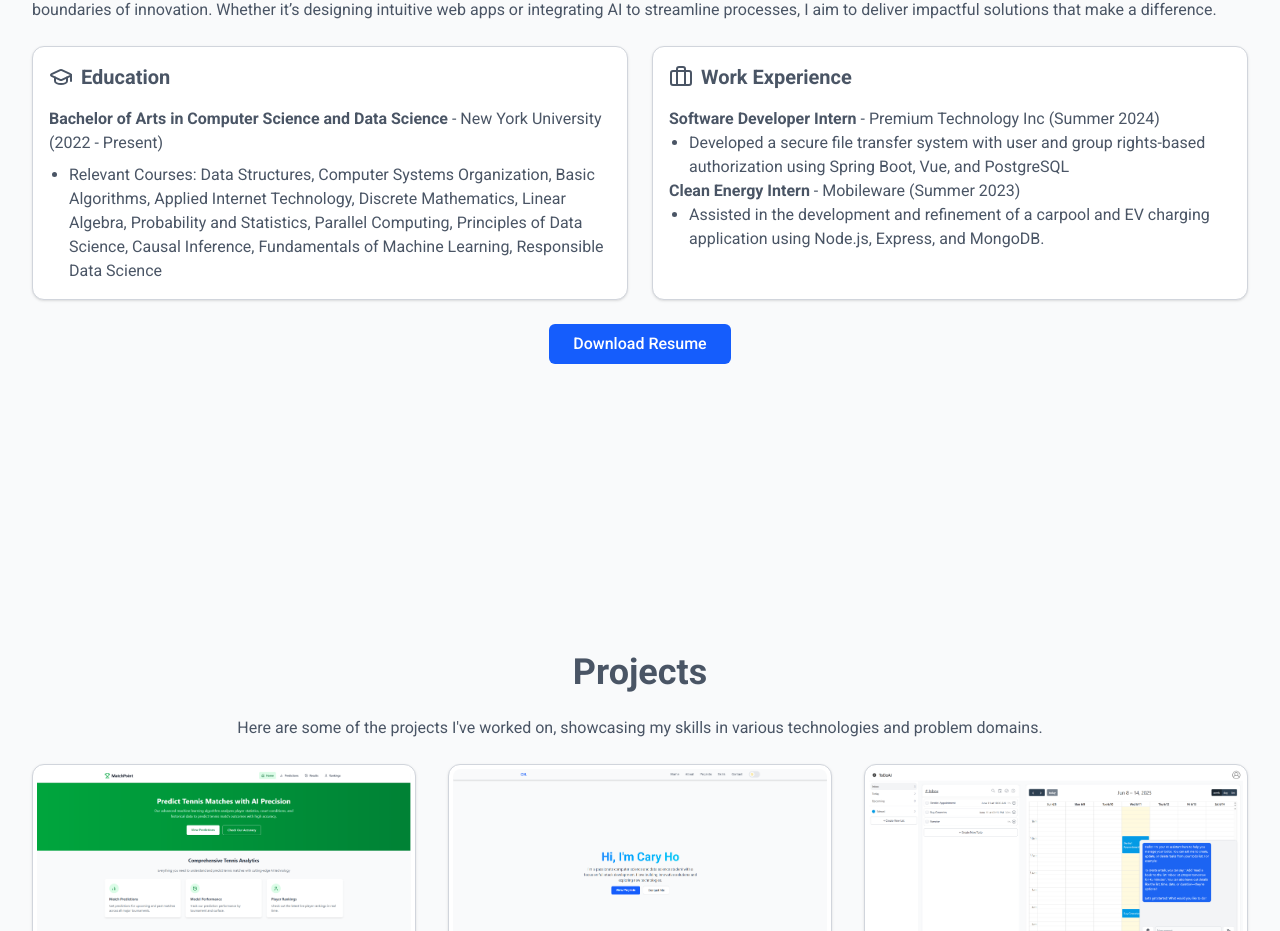
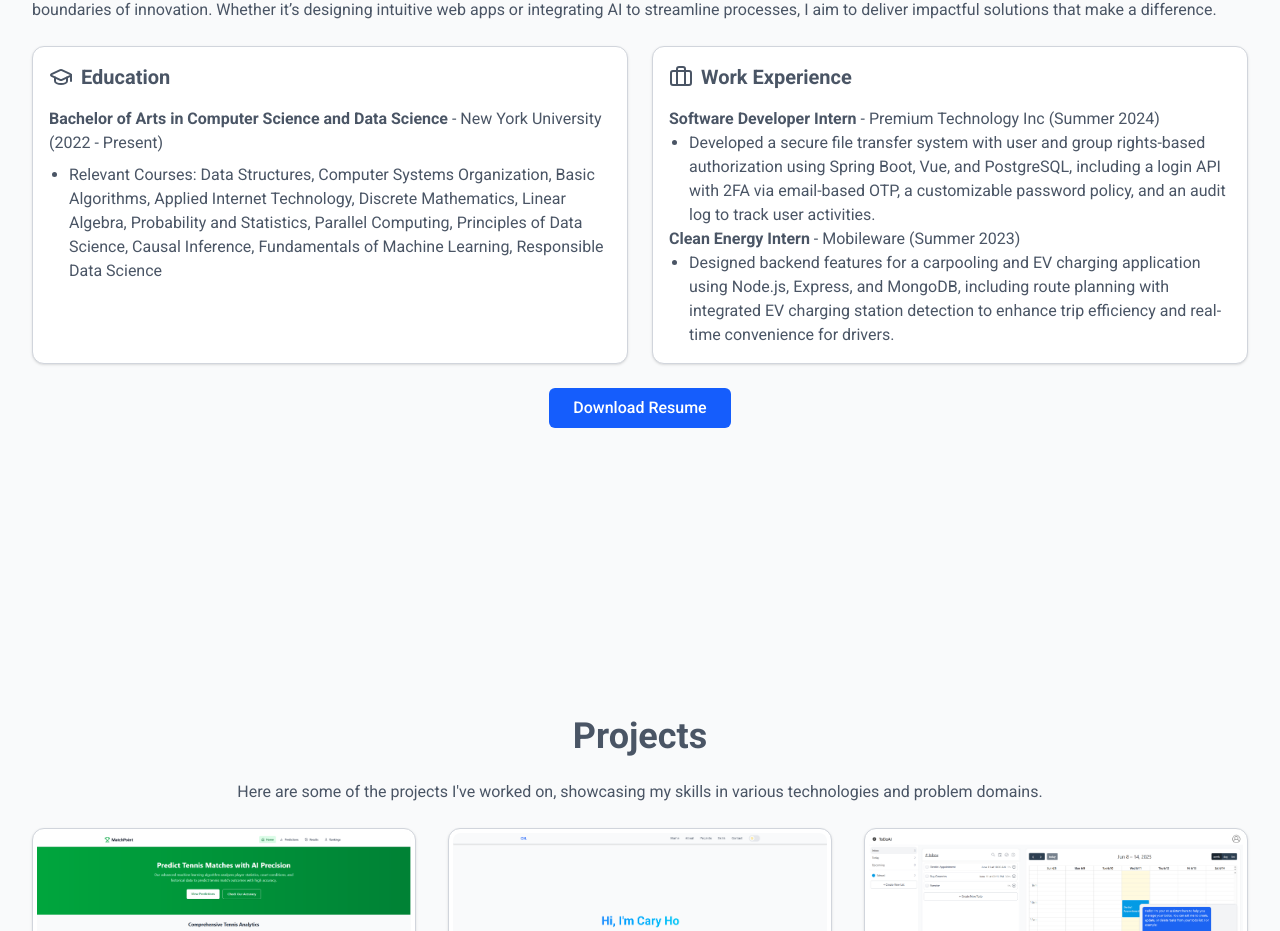
Before and after one commit to CakeOfThePans/cakeofthepans.github.io, a React (Vite) app: page / in a window 1280 px wide. Shown: the part 1058-1989 px from the top of the page. Built offline with nearby package versions, Linux system fonts and the light colour scheme.

Commit message:
updated about me

```diff
--- a/src/Components/Sections/About.jsx
+++ b/src/Components/Sections/About.jsx
@@ -58,7 +58,9 @@ export default function About() {
 									<li>
 										Developed a secure file transfer system with user and group
 										rights-based authorization using Spring Boot, Vue, and
-										PostgreSQL
+										PostgreSQL, including a login API with 2FA via email-based
+										OTP, a customizable password policy, and an audit log to
+										track user activities.
 									</li>
 								</ul>
 							</div>
@@ -66,8 +68,11 @@ export default function About() {
 								<strong>Clean Energy Intern</strong> - Mobileware (Summer 2023)
 								<ul className="list-disc pl-5">
 									<li>
-										Assisted in the development and refinement of a carpool and
-										EV charging application using Node.js, Express, and MongoDB.
+										Designed backend features for a carpooling and EV charging
+										application using Node.js, Express, and MongoDB, including
+										route planning with integrated EV charging station detection
+										to enhance trip efficiency and real-time convenience for
+										drivers.
 									</li>
 								</ul>
 							</div>
```
